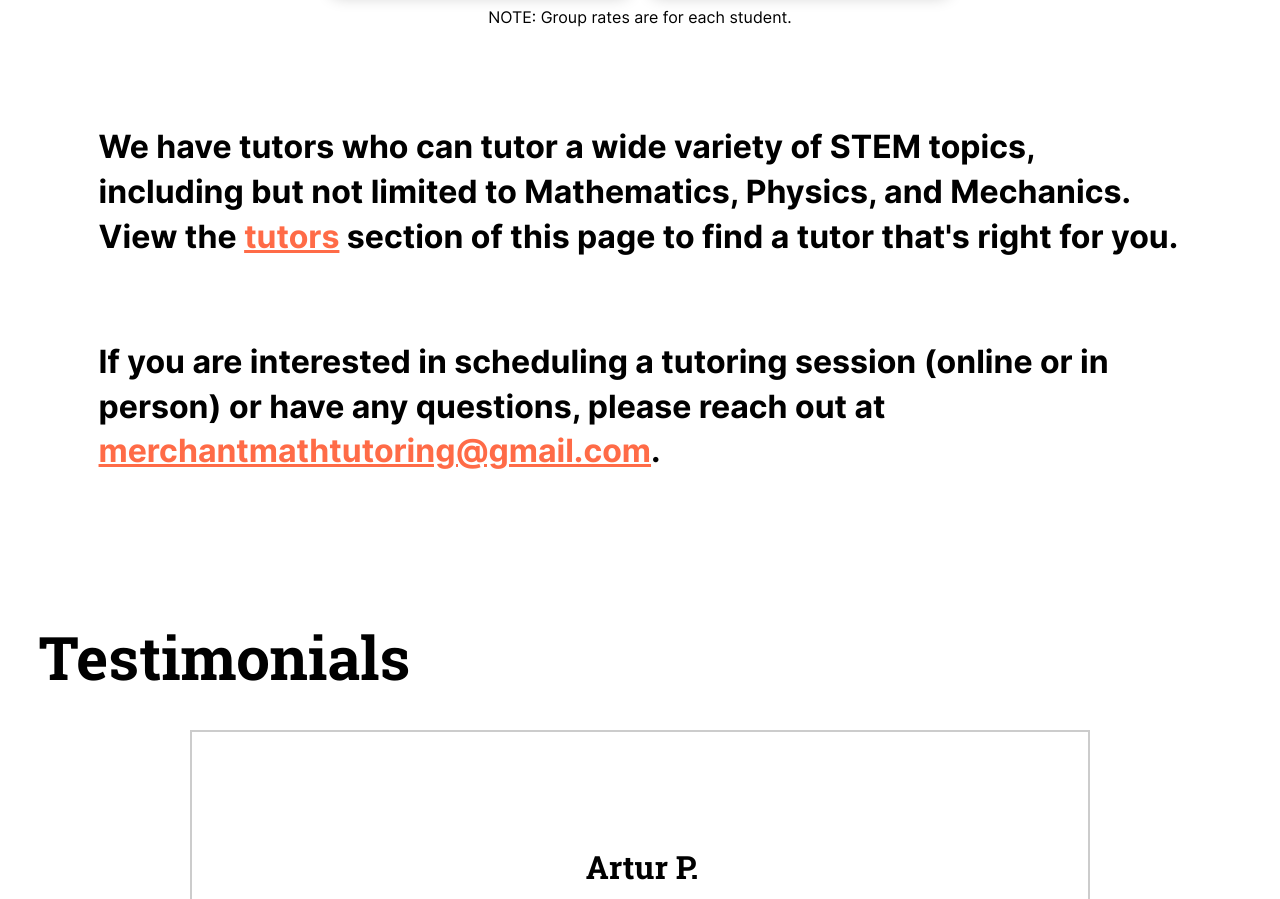
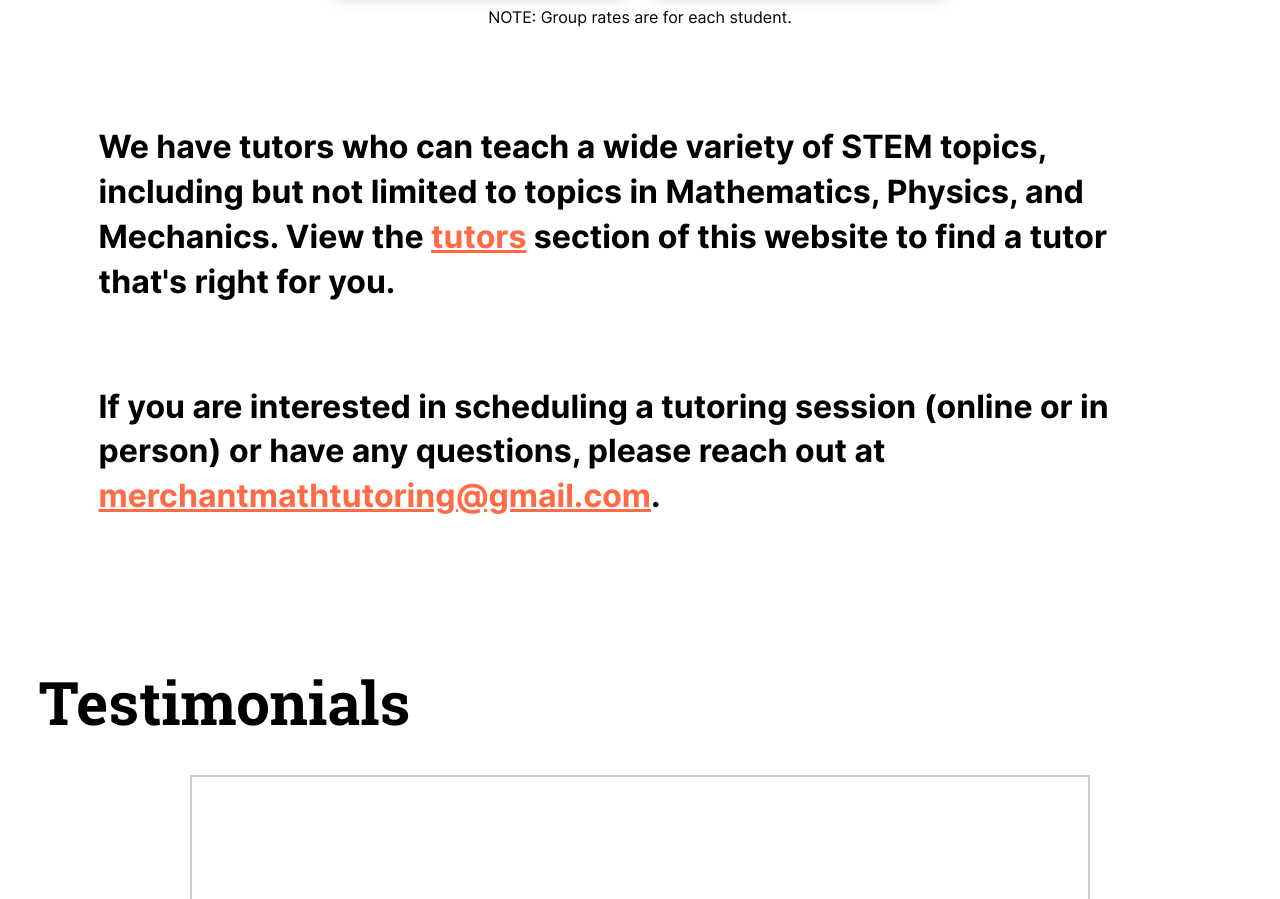
Before and after one commit to jason-lee88/merchant-math-tutoring, a React (Vite) app: page / in a window 1280 px wide. Shown: the part 3220-4119 px from the top of the page. Built offline with nearby package versions, Linux system fonts and the light colour scheme.

Commit message:
adjustment

```diff
--- a/src/sections/Pricing.tsx
+++ b/src/sections/Pricing.tsx
@@ -68,10 +68,10 @@ const Pricing = () => (
       </div>
       <p>NOTE: Group rates are for each student.</p>
       <h2 className="info">
-        We have tutors who can tutor a wide variety of STEM topics, including
-        but not limited to Mathematics, Physics, and Mechanics. View the{" "}
-        <a href="#tutors">tutors</a> section of this page to find a tutor that's
-        right for you.
+        We have tutors who can teach a wide variety of STEM topics, including
+        but not limited to topics in Mathematics, Physics, and Mechanics. View
+        the <a href="#tutors">tutors</a> section of this website to find a tutor
+        that's right for you.
       </h2>
       <h2 className="info">
         If you are interested in scheduling a tutoring session (online or in
```
